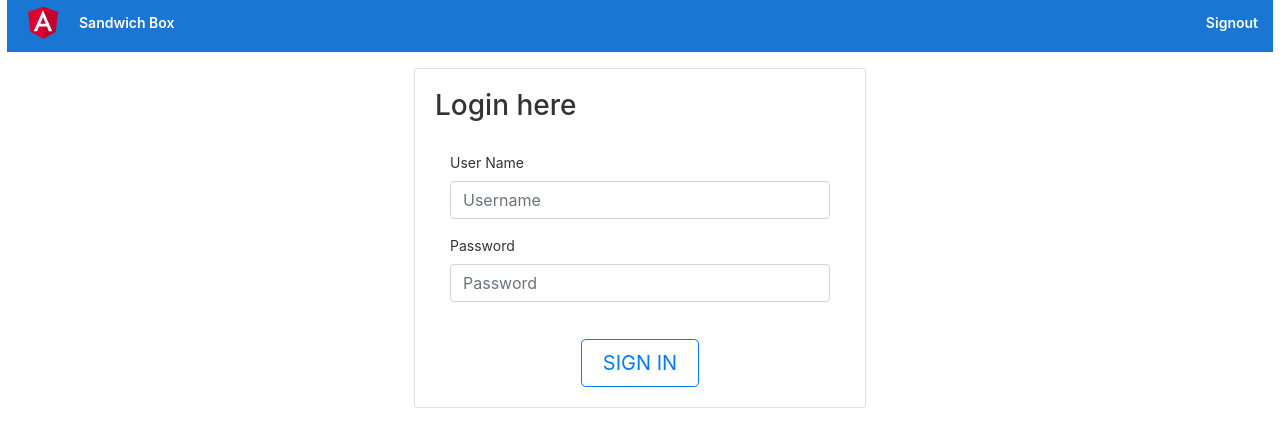
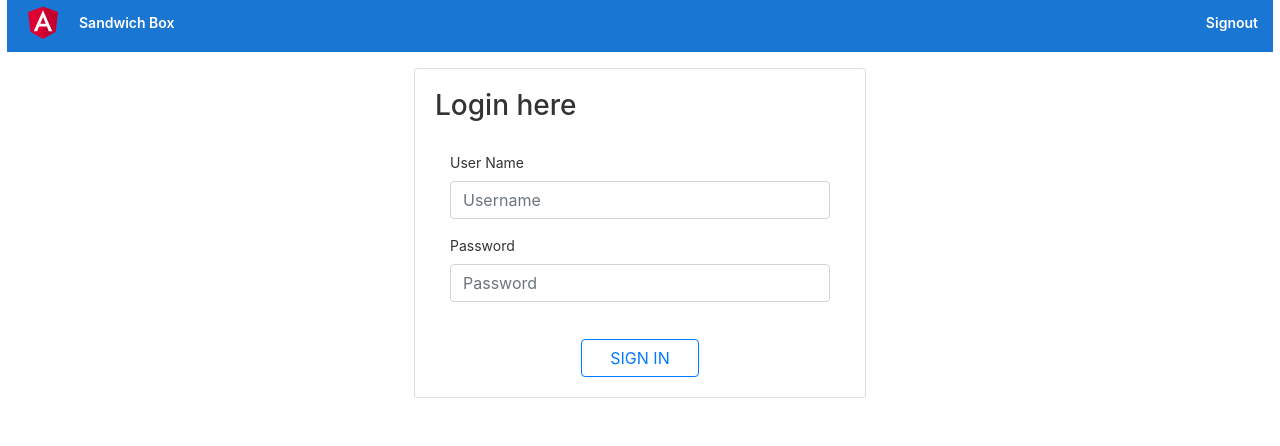
Before and after one commit to PristonLewis/sandwichapp, an Angular app in the folder sandwich/: page / in a window 1280 px wide. Shown: the top 446 px of the page. Built offline with nearby package versions, Linux system fonts and the light colour scheme; no server answers.

Commit message:
button changes

```diff
--- a/sandwich/src/app/auth/login/login.component.html
+++ b/sandwich/src/app/auth/login/login.component.html
@@ -26,7 +26,7 @@
                 </div>
                 <br>
 
-                <button class="btn btn-lg btn-outline-primary btn-block text-uppercase">Sign in</button>
+                <button class="btn btn-outline-primary btn-block text-uppercase">Sign in</button>
                 <p class="error" *ngIf="errFlag">Invalid Username/Password</p>
 
 
```
